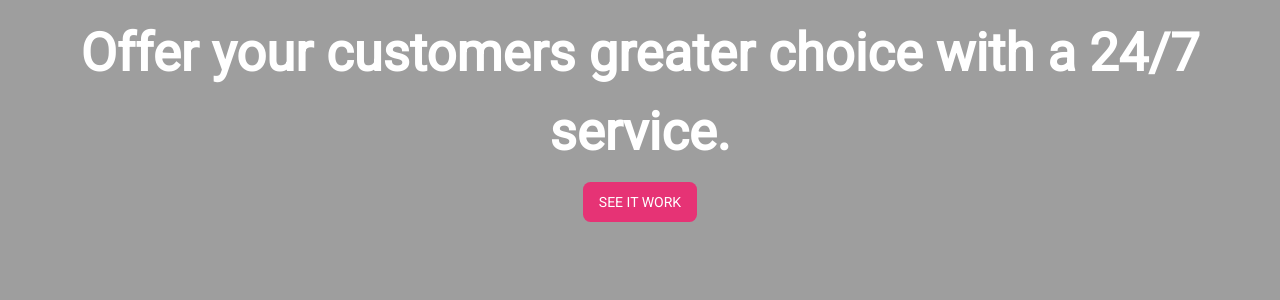
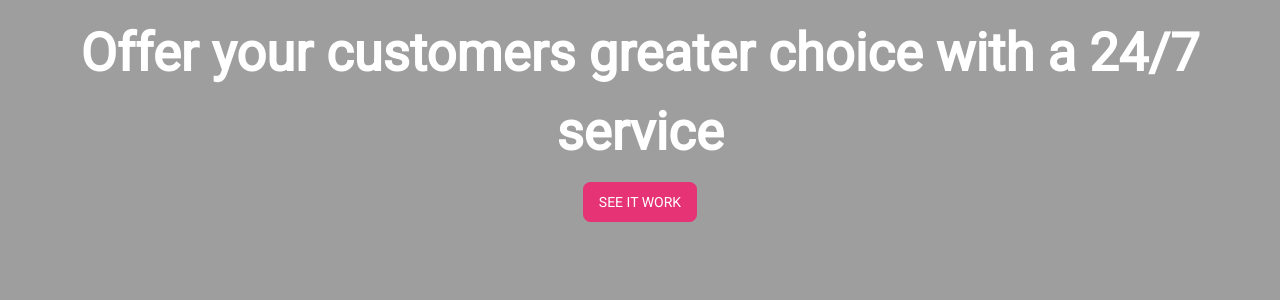
Before and after one commit to hystreet/hystreet.github.io, a Jekyll site: the page built from features-benefits/index.html, in a window 1280 px wide and 900 px high, scrolled down 4286 px. Shown: the part 238-538 px from the top of the window. Built offline with Jekyll 4.4.1, drawn with Linux system fonts in a browser that asks for light colours; some web fonts are replaced; a script that is not in the unit is left out.

Commit message:
Update index.html

```diff
--- a/features-benefits/index.html
+++ b/features-benefits/index.html
@@ -209,7 +209,7 @@ When it comes to the last stages of the sale the system continues to save you an
     <div class="hero-content">
   <div class="row">
           <div class="large-12 columns layout-text left style=" color:="" #ffffff;text-transform:="" none;"="">
-		<p style="margin-top: 8px;color: #FFF;font-size: 329%;font-weight: bolder;">Offer your customers greater choice with a 24/7 service.</p>
+		<p style="margin-top: 8px;color: #FFF;font-size: 329%;font-weight: bolder;">Offer your customers greater choice with a 24/7 service</p>
                                          <a class="button" href="/book-demo/">See it work</a>
           </div>
 
```
